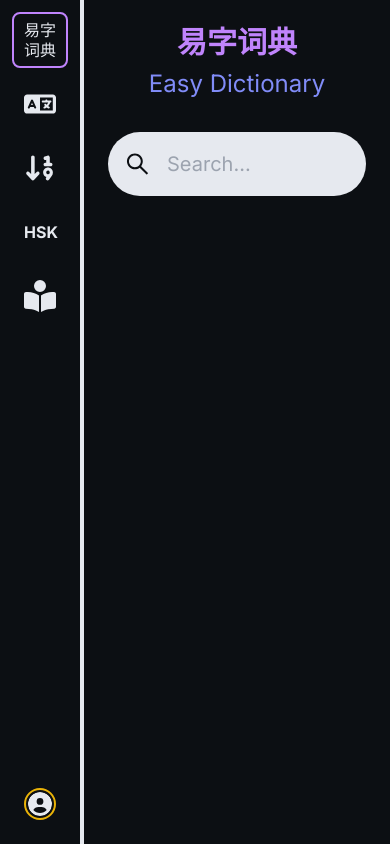
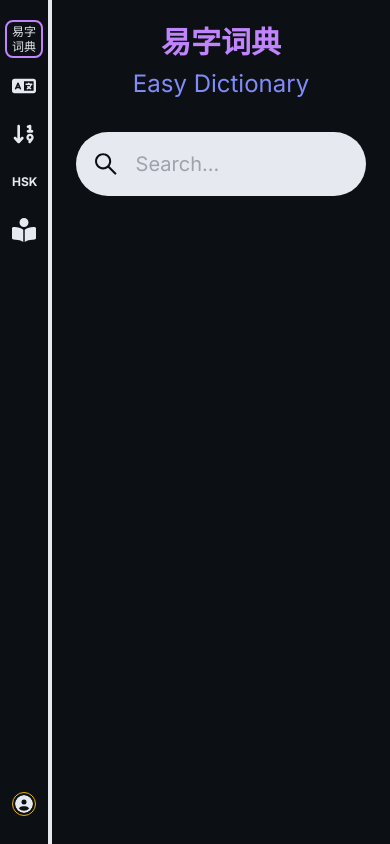
Before and after one commit to kristianhnielsen/chinese-learning-platform, a Next.js app: page / in a window 390 px wide. Built offline with nearby package versions, Linux system fonts and the light colour scheme; no server answers.

Commit message:
brand is not link + responsiveness

```diff
--- a/app/ui/SideNav.tsx
+++ b/app/ui/SideNav.tsx
@@ -13,44 +13,37 @@ import { getAuthUser, signOut } from "../lib/auth";
 export default async function SideNav() {
   const authUser = await getAuthUser();
   return (
-    <nav className="sticky top-0 flex max-h-dvh min-h-full flex-col items-center gap-4 border-r-4 border-light p-4 text-light transition-all">
-      <SideNavLink
-        href="/"
-        className="flex w-auto flex-col gap-0 p-1 leading-tight outline-none outline-2 outline-primary"
-      >
+    <nav className="sticky top-0 flex min-h-full flex-col items-center gap-4 border-r-4 border-light p-2 py-6 text-light transition-all md:p-4">
+      <p className="flex aspect-square w-auto flex-col items-center gap-0 rounded p-0 text-xs leading-tight outline-none outline-2 outline-primary md:w-12 md:text-base">
         <span>易字</span>
         <span>词典</span>
-      </SideNavLink>
+      </p>
       <SideNavLink href="/">
         <FaLanguage className="h-full w-full" />
       </SideNavLink>
       <SideNavLink href="/most-common">
         <FaArrowDown19 className="h-full w-full" />
       </SideNavLink>
-      <SideNavLink href="/hsk" className="font-bold">
-        HSK
-      </SideNavLink>
+      <SideNavLink href="/hsk">HSK</SideNavLink>
       <SideNavLink href="/learn">
         <FaBookOpenReader className="h-full w-full" />
       </SideNavLink>
-      <div className="mt-auto grid gap-4">
+      <div className="mt-auto grid justify-items-center gap-4">
         <SideNavLink href={"/account"}>
           <FaCircleUser
             className={twMerge(
-              "h-full w-full rounded-full border-2 p-0.5",
+              "h-full w-full rounded-full border-[1px] p-0.5 md:border-2",
               authUser ? "border-cyan-800" : "border-yellow-500",
             )}
           />
         </SideNavLink>
         {authUser && (
-          <form
-            action={signOut}
-            className="group flex aspect-square w-12 items-center gap-2 rounded p-2 transition-all hover:bg-light/10"
+          <button
+            className="group flex aspect-square w-10 items-center gap-2 rounded p-2 transition-all hover:bg-light/10 md:w-12"
+            formAction={signOut}
           >
-            <button className="w-full">
-              <FaRightFromBracket className="h-full w-full transition-all group-hover:fill-red-400" />
-            </button>
-          </form>
+            <FaRightFromBracket className="h-full w-full transition-all group-hover:fill-red-400" />
+          </button>
         )}
       </div>
     </nav>
@@ -69,7 +62,7 @@ function SideNavLink({
   return (
     <Link
       className={twMerge(
-        "flex aspect-square w-12 items-center gap-2 rounded p-2 transition-all hover:bg-light/10",
+        "flex aspect-square w-8 items-center gap-2 rounded p-1 text-center text-xs font-bold transition-all hover:bg-light/10 md:w-12 md:p-2 md:text-base",
         extClassName,
       )}
       href={href}
```
